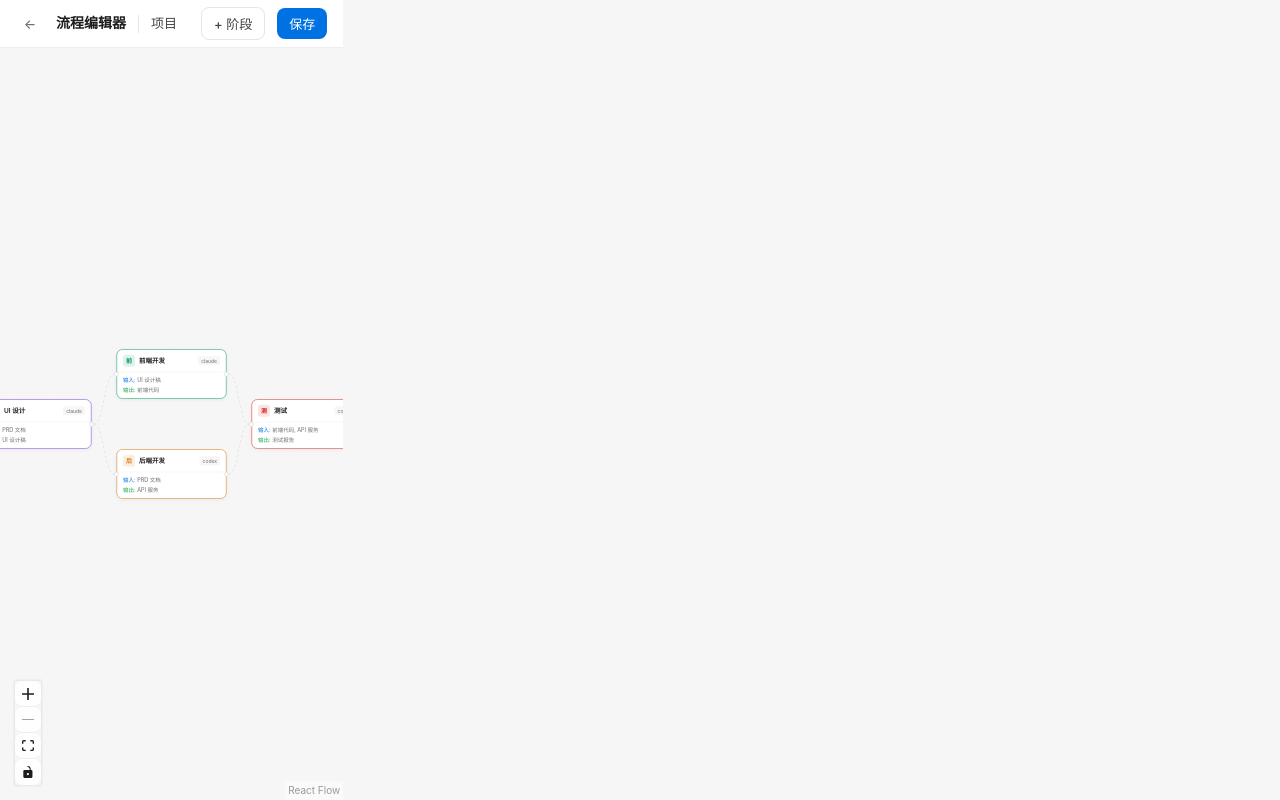
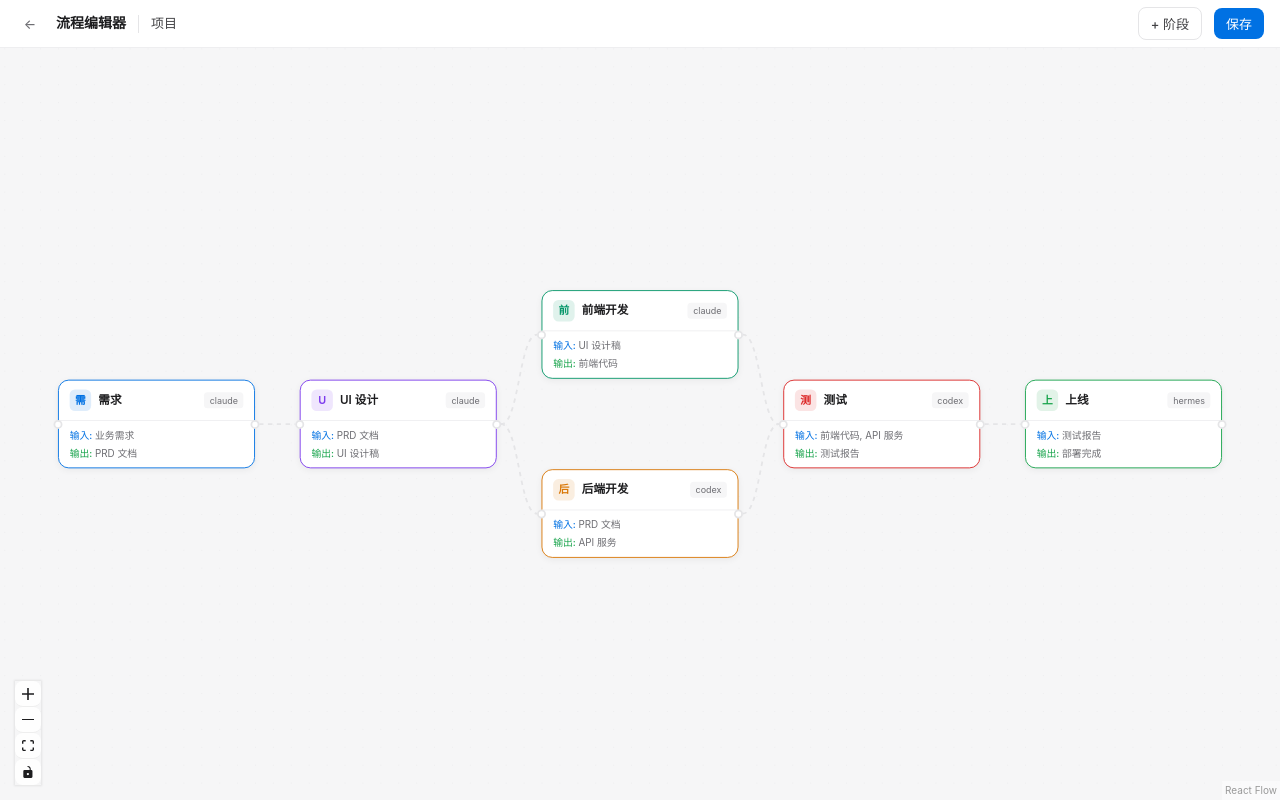
Before and after one commit to xzregg/workstep, a React (Vite) app in the folder apps/web/: page /canvas in a window 1280 px wide. Built offline with nearby package versions, Linux system fonts and the light colour scheme.

Commit message:
fix: canvas editor full-screen with position fixed inset 0

```diff
--- a/apps/web/src/index.css
+++ b/apps/web/src/index.css
@@ -61,7 +61,9 @@ body {
 
 #root {
   height: 100vh;
+  width: 100%;
   display: flex;
+  overflow: hidden;
 }
 
 /* ── Buttons ── */
--- a/apps/web/src/pages/CanvasEditor.tsx
+++ b/apps/web/src/pages/CanvasEditor.tsx
@@ -223,7 +223,7 @@ export default function CanvasEditor() {
   }
 
   return (
-    <div style={{ height: '100vh', display: 'flex', flexDirection: 'column' }}>
+    <div style={{ position: 'fixed', inset: 0, display: 'flex', flexDirection: 'column' }}>
       {/* Toolbar */}
       <div style={{
         height: 48, background: 'var(--bg)',
```
